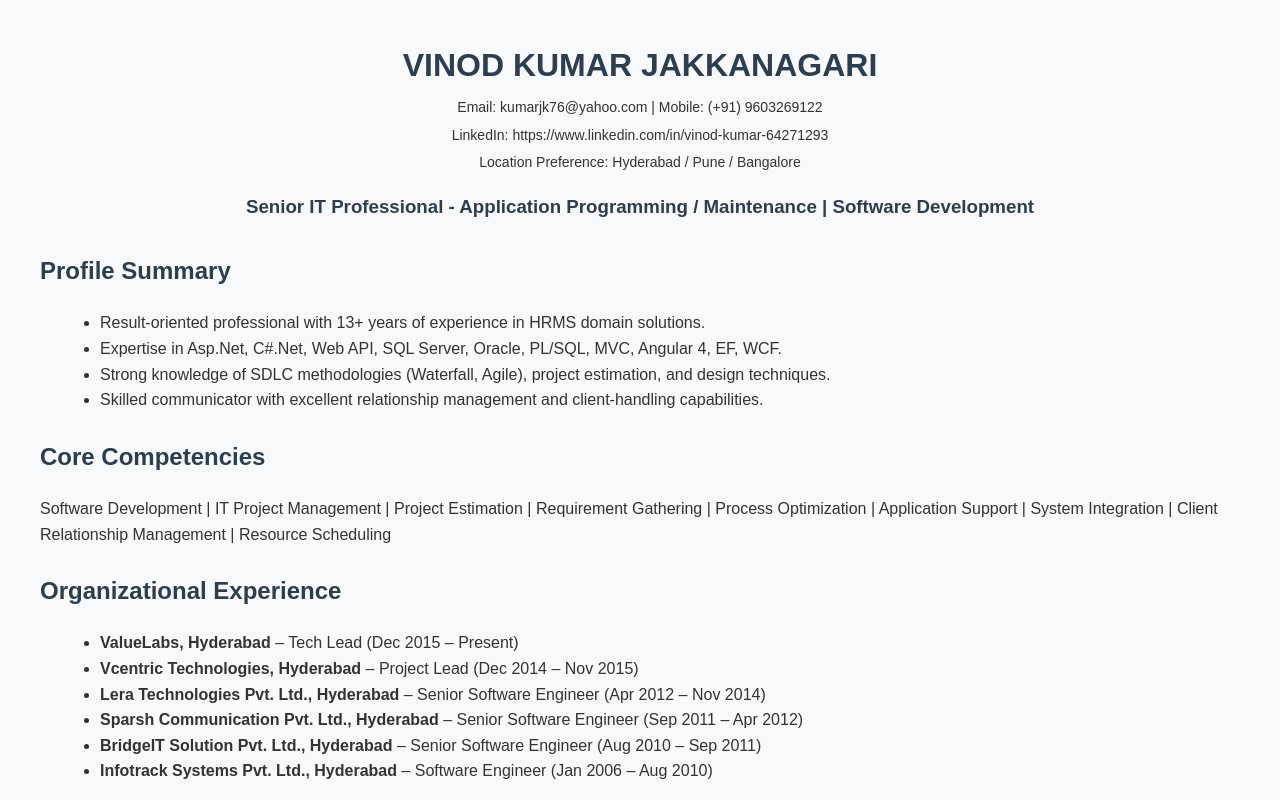
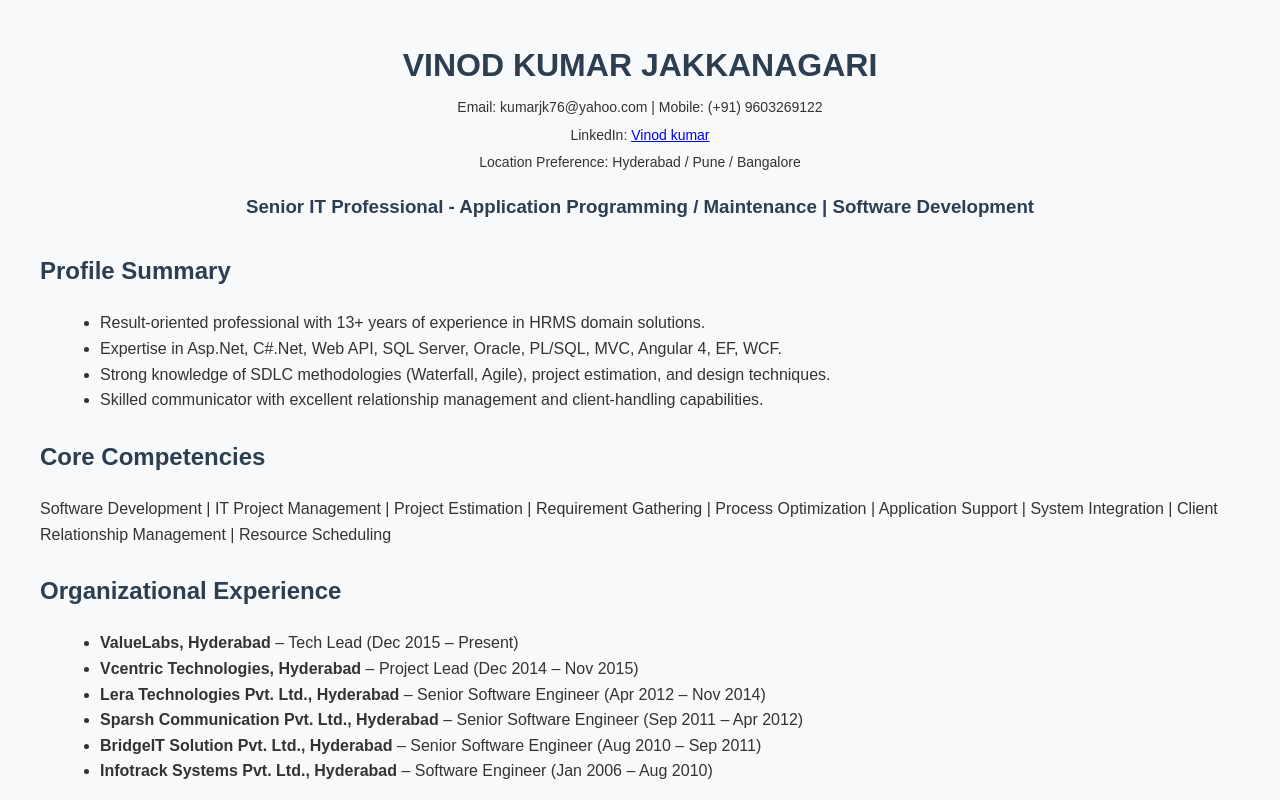
Before and after one commit to vinodkumarjakkanagari/Vali, a plain HTML site: page index.html in a window 1280 px wide. Shown: the top 800 px of the page. Drawn offline with Linux system fonts and the light colour scheme.

Commit message:
linked in

```diff
--- a/index.html
+++ b/index.html
@@ -42,7 +42,7 @@
     <h1>VINOD KUMAR JAKKANAGARI</h1>
 
     <p class="contact">Email: kumarjk76@yahoo.com | Mobile: (+91) 9603269122  </p>
-     <p class="contact">LinkedIn: https://www.linkedin.com/in/vinod-kumar-64271293 </p>
+     <p class="contact">LinkedIn: <a href="https://www.linkedin.com/in/vinod-kumar-64271293">Vinod kumar</a> </p>
 
     <p class="contact">Location Preference: Hyderabad / Pune / Bangalore</p>
     <h3>Senior IT Professional - Application Programming / Maintenance | Software Development</h3>
```
